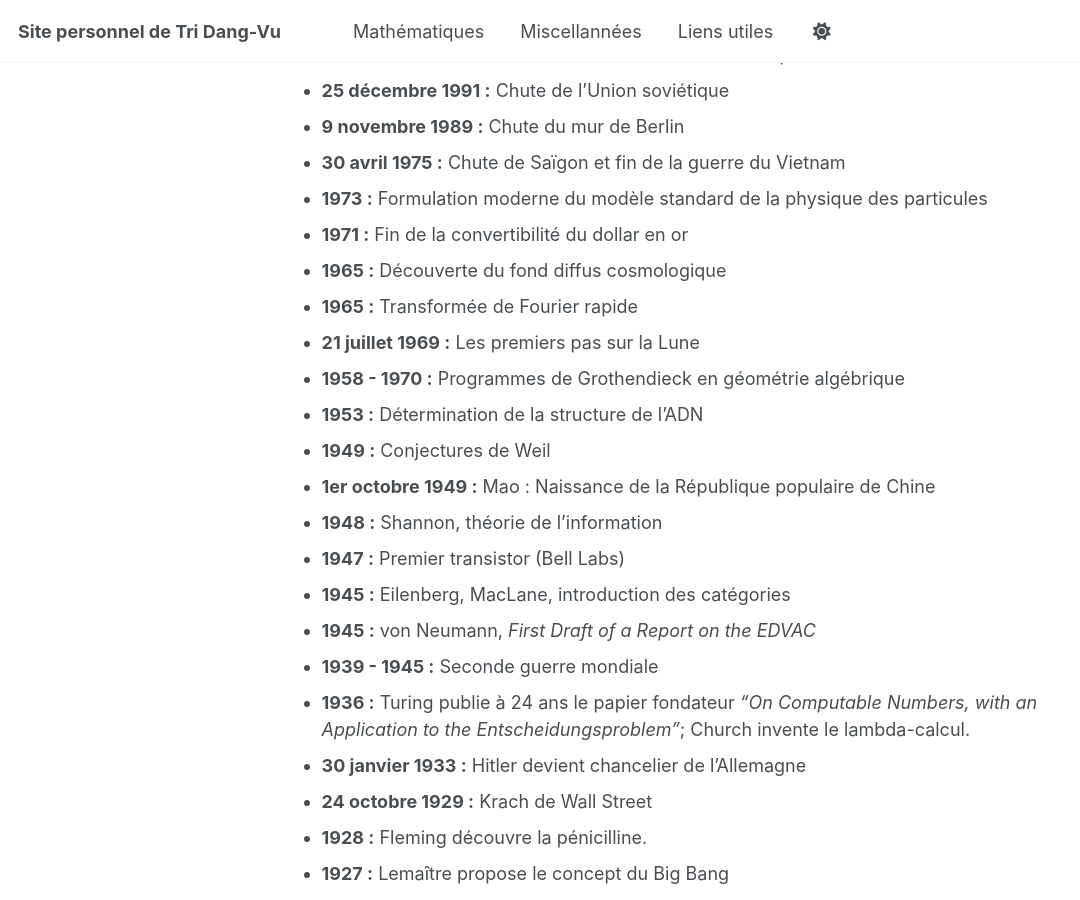
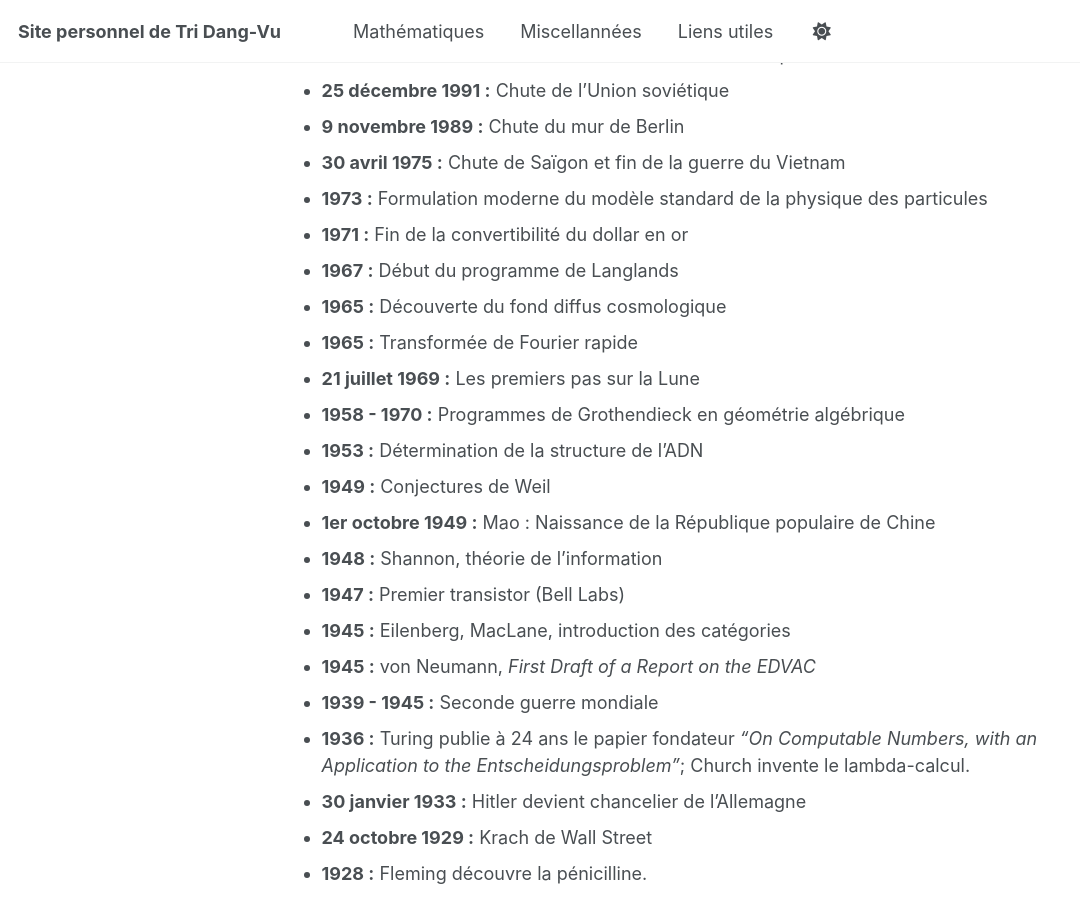
Before and after one commit to tridangvu/tridangvu.github.io, a Jekyll site: the page built from index.md, in a window 1280 px wide and 900 px high, scrolled down 1332 px. Shown: the whole window, without its empty margins (0-1080 px from the left). Built offline with Jekyll 4.4.1, drawn with Linux system fonts in a browser that asks for light colours; a script that is not in the unit is left out.

Commit message:
Update index.md

```diff
--- a/index.md
+++ b/index.md
@@ -46,6 +46,7 @@ Les événements suivants sont tous importants pour l'auteur de ce site. Cela ne
 -  **30 avril 1975 :** Chute de Saïgon et fin de la guerre du Vietnam
 -  **1973 :** Formulation moderne du modèle standard de la physique des particules
 -  **1971 :** Fin de la convertibilité du dollar en or
+-  **1967 :** Début du programme de Langlands
 -  **1965 :** Découverte du fond diffus cosmologique
 -  **1965 :** Transformée de Fourier rapide
 -  **21 juillet 1969 :** Les premiers pas sur la Lune
```
